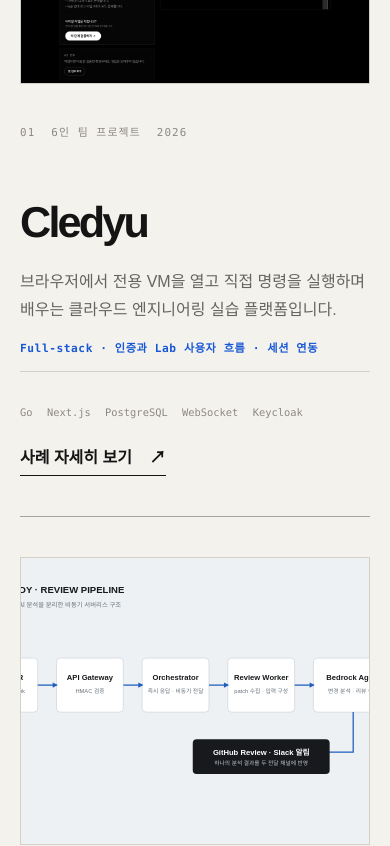
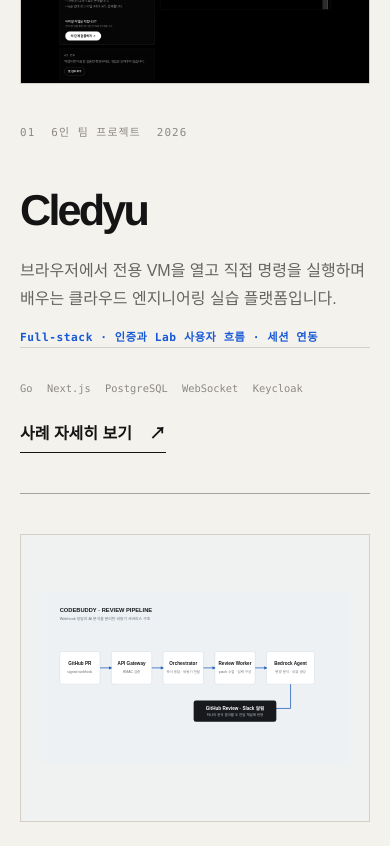
Before and after one commit to hjh6709/portfolio, a Next.js app: page / in a window 390 px wide. Shown: the part 1380-2226 px from the top of the page. Built offline with nearby package versions, Linux system fonts and the light colour scheme; no server answers.

Commit message:
fix: improve project card evidence links

```diff
--- a/components/project-card.module.css
+++ b/components/project-card.module.css
@@ -17,6 +17,8 @@
   overflow: hidden;
   border: 1px solid var(--line);
   background: #e7e8e8;
+  color: inherit;
+  text-decoration: none;
 }
 
 .visual img {
@@ -27,6 +29,15 @@
 
 .visual:hover img {
   transform: scale(1.018);
+}
+
+.diagramVisual {
+  background: #f0f1f1;
+}
+
+.diagramVisual img {
+  padding: clamp(1.25rem, 3vw, 2.5rem);
+  object-fit: contain;
 }
 
 .content {
@@ -52,6 +63,18 @@
   font-weight: 600;
   letter-spacing: -0.065em;
   line-height: 0.95;
+}
+
+.titleLink {
+  color: inherit;
+  text-decoration: none;
+}
+
+.titleLink:hover,
+.titleLink:focus-visible {
+  text-decoration: underline;
+  text-decoration-thickness: 0.06em;
+  text-underline-offset: 0.12em;
 }
 
 .summary {
@@ -125,7 +148,7 @@
   }
 
   .content {
-    min-height: 22rem;
+    min-height: auto;
   }
 }
 
--- a/components/project-card.tsx
+++ b/components/project-card.tsx
@@ -12,17 +12,22 @@ type ProjectCardProps = {
 
 export function ProjectCard({ project, index }: ProjectCardProps) {
   const projectNumber = String(index + 1).padStart(2, '0');
+  const isDiagram = project.heroImage.src.endsWith('.svg');
 
   return (
     <article className={styles.card}>
-      <div className={styles.visual}>
+      <Link
+        className={`${styles.visual} ${isDiagram ? styles.diagramVisual : ''}`}
+        href={`/projects/${project.slug}`}
+        aria-label={`${project.title} 사례 이미지로 자세히 보기`}
+      >
         <Image
           src={`/${project.heroImage.src}`}
           alt={project.heroImage.alt}
           fill
           sizes="(max-width: 928px) 100vw, 58vw"
         />
-      </div>
+      </Link>
 
       <div className={styles.content}>
         <div className={styles.meta}>
@@ -32,7 +37,11 @@ export function ProjectCard({ project, index }: ProjectCardProps) {
         </div>
 
         <div>
-          <h3>{project.title}</h3>
+          <h3>
+            <Link className={styles.titleLink} href={`/projects/${project.slug}`}>
+              {project.title}
+            </Link>
+          </h3>
           <p className={styles.summary}>{project.summary}</p>
           <p className={styles.role}>{project.role}</p>
         </div>
```
Also changed, not shown: 1 other file (tests, documents, lock files or other folders).
